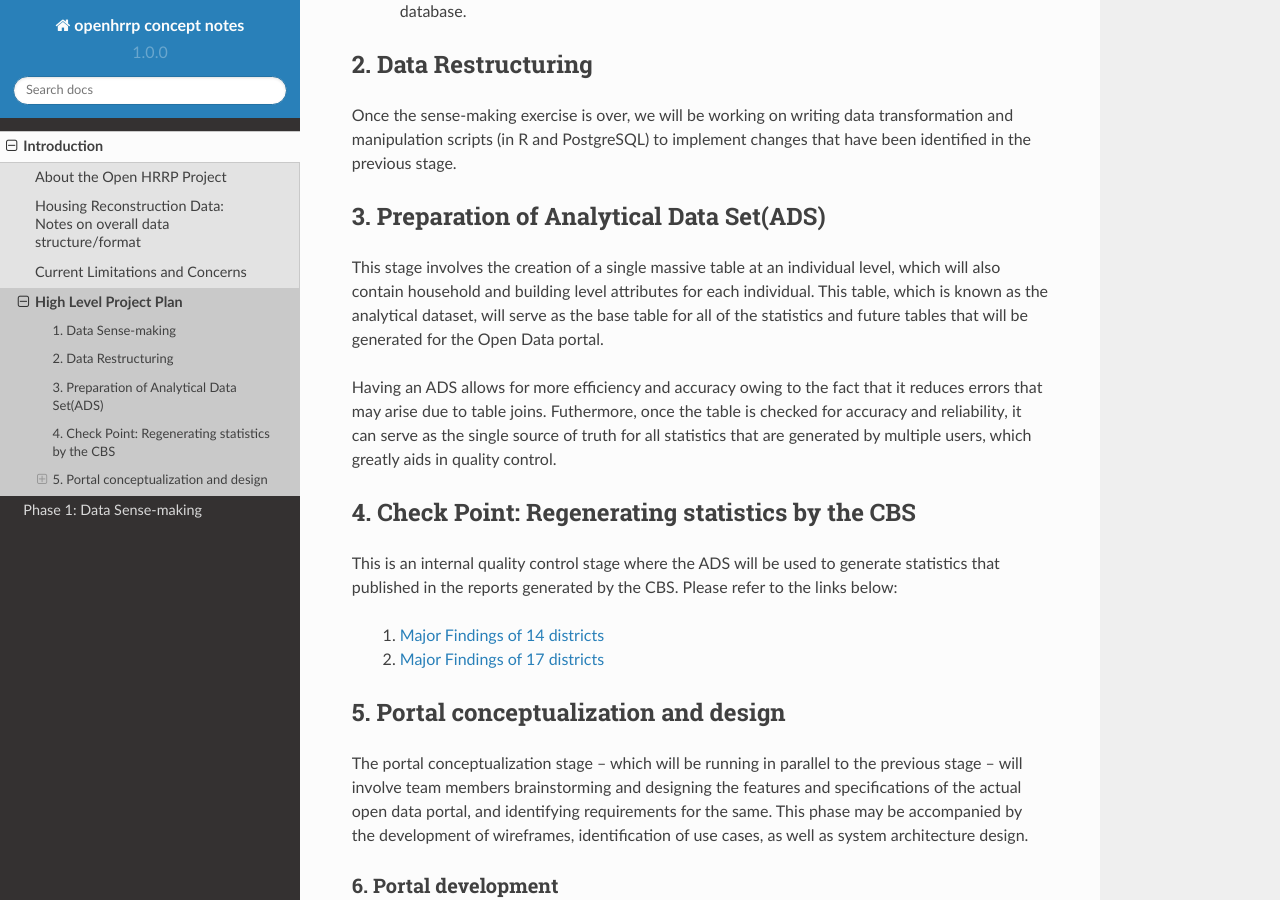
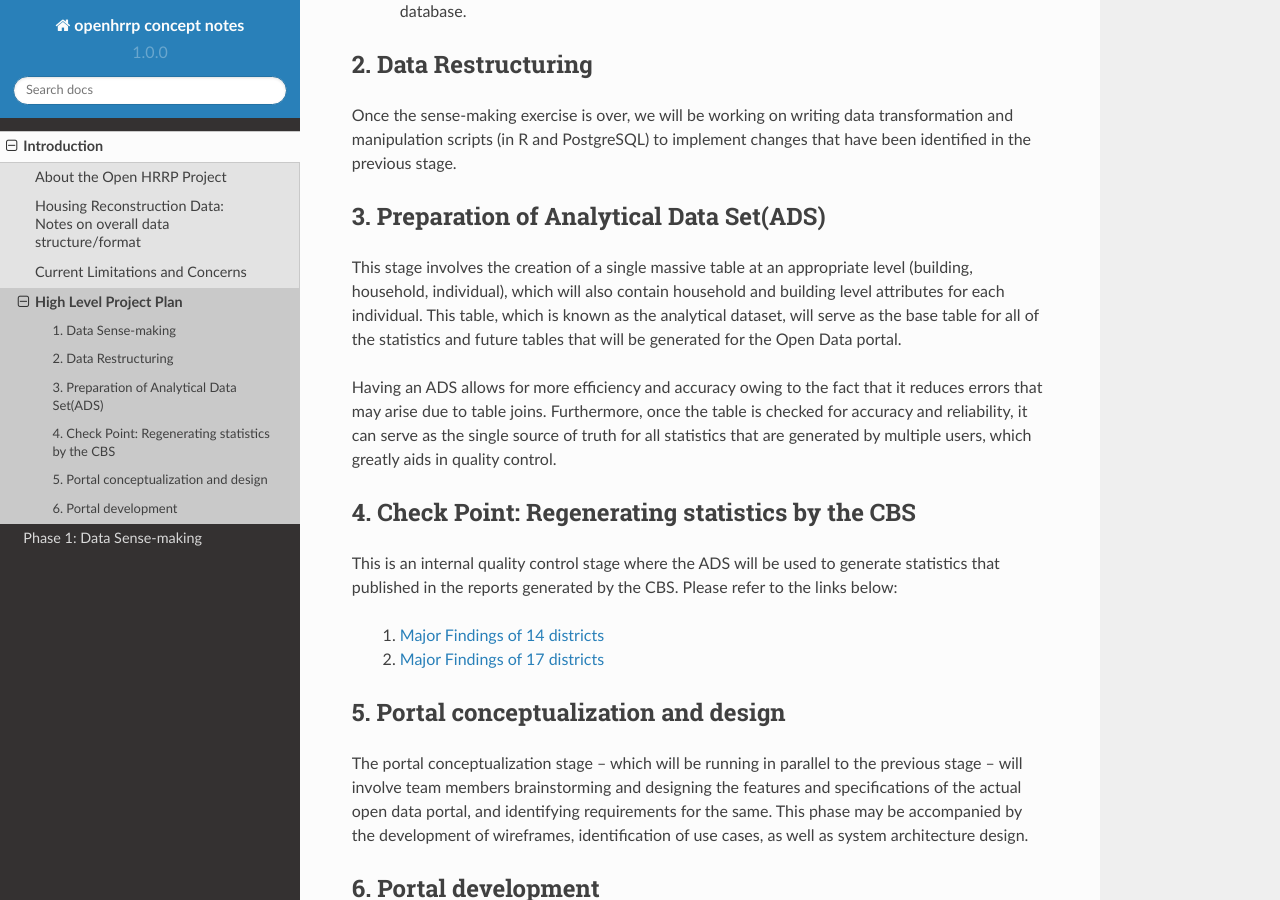
Before and after one commit to arkoblog/openhrrp-docs, a Sphinx documentation site: the page built from docs/1d_high_level_project_plan.rst, in a window 1280 px wide and 900 px high, scrolled down 852 px. Built offline with Sphinx 7.4.7 and the Read the Docs theme 2.0.0, drawn with Linux system fonts in a browser that asks for light colours.

Commit message:
Made changes suggested by Nama dai

```diff
--- a/docs/1d_high_level_project_plan.rst
+++ b/docs/1d_high_level_project_plan.rst
@@ -33,9 +33,9 @@ Once the sense-making exercise is over, we will be working on writing data trans
 3. Preparation of Analytical Data Set(ADS)
 ^^^^^^^^^^^^^^^^^^^^^^^^^^^^^^^^^^^^^^^^^^
 
-This stage involves the creation of a single massive table at an individual level, which will also contain household and building level attributes for each individual. This table, which is known as the analytical dataset, will serve as the base table for all of the statistics and future tables that will be generated for the Open Data portal.
+This stage involves the creation of a single massive table at an appropriate level (building, household, individual), which will also contain household and building level attributes for each individual. This table, which is known as the analytical dataset, will serve as the base table for all of the statistics and future tables that will be generated for the Open Data portal.
 
-Having an ADS allows for more efficiency and accuracy owing to the fact that it reduces errors that may arise due to table joins. Futhermore, once the table is checked for accuracy and reliability, it can serve as the single source of truth for all statistics that are generated by multiple users, which greatly aids in quality control.
+Having an ADS allows for more efficiency and accuracy owing to the fact that it reduces errors that may arise due to table joins. Furthermore, once the table is checked for accuracy and reliability, it can serve as the single source of truth for all statistics that are generated by multiple users, which greatly aids in quality control.
 
 
 4. Check Point: Regenerating statistics by the CBS
@@ -43,8 +43,8 @@ Having an ADS allows for more efficiency and accuracy owing to the fact that it
 
 This is an internal quality control stage where the ADS will be used to generate statistics that published in the reports generated by the CBS. Please refer to the links below:
 
-  1. `Major Findings of 14 districts <https://arkoblog.github.io/nhrp-documentation/EQ_Micro/docs/report_14districts.html/>`_
-  2. `Major Findings of 17 districts <https://arkoblog.github.io/nhrp-documentation/EQ_Micro/docs/report_17districts.html/>`_
+  1. `Major Findings of 14 districts <https://arkoblog.github.io/nhrp-documentation/EQ_Micro/docs/report_14districts.html />`_
+  2. `Major Findings of 17 districts <https://arkoblog.github.io/nhrp-documentation/EQ_Micro/docs/report_17districts.html />`_
 
 5. Portal conceptualization and design
 ^^^^^^^^^^^^^^^^^^^^^^^^^^^^^^^^^^^^^^
@@ -54,6 +54,6 @@ The portal conceptualization stage -- which will be running in parallel to the p
 
 
 6. Portal development
----------------------
+^^^^^^^^^^^^^^^^^^^^^
 
 Based on specifications identified in stage 5, this stage involves the actual development of the portal application for viewing on the web. The end of this stage is marked by making available a web address where the portal will be located.
```
